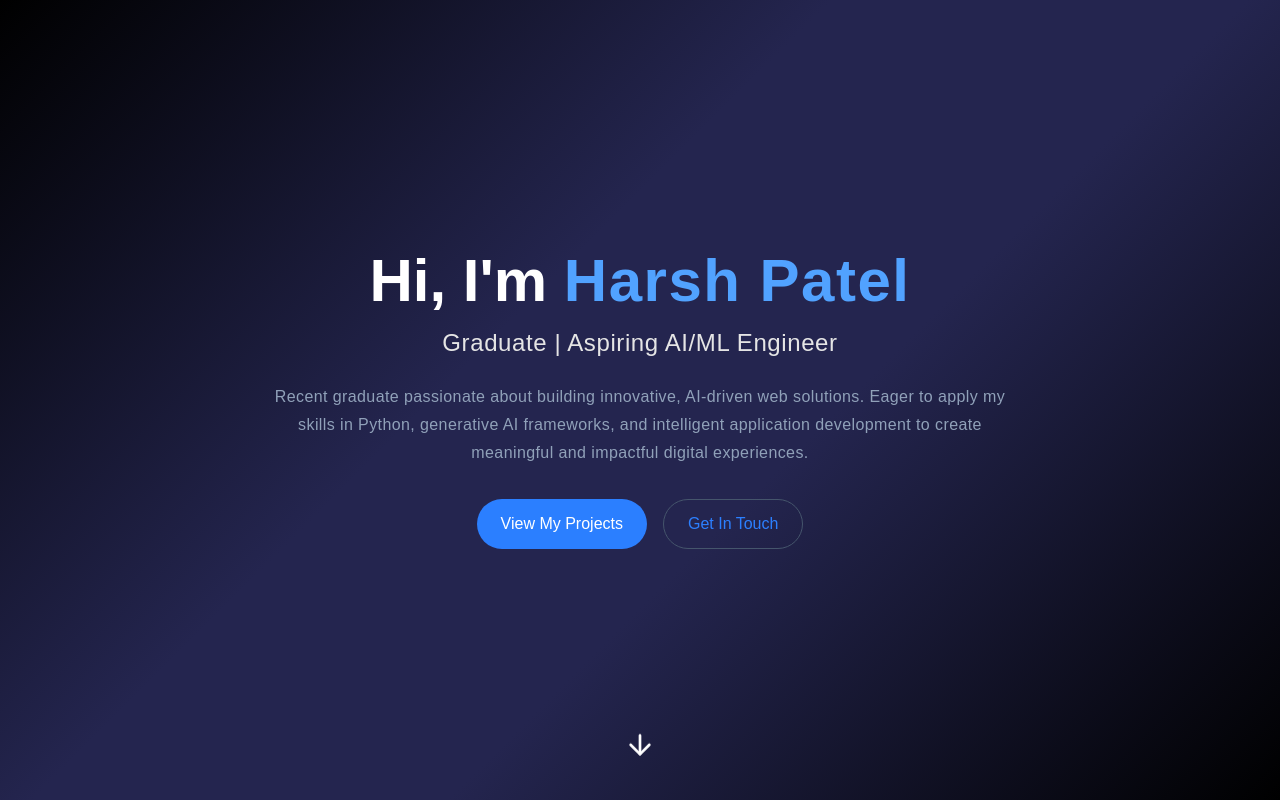
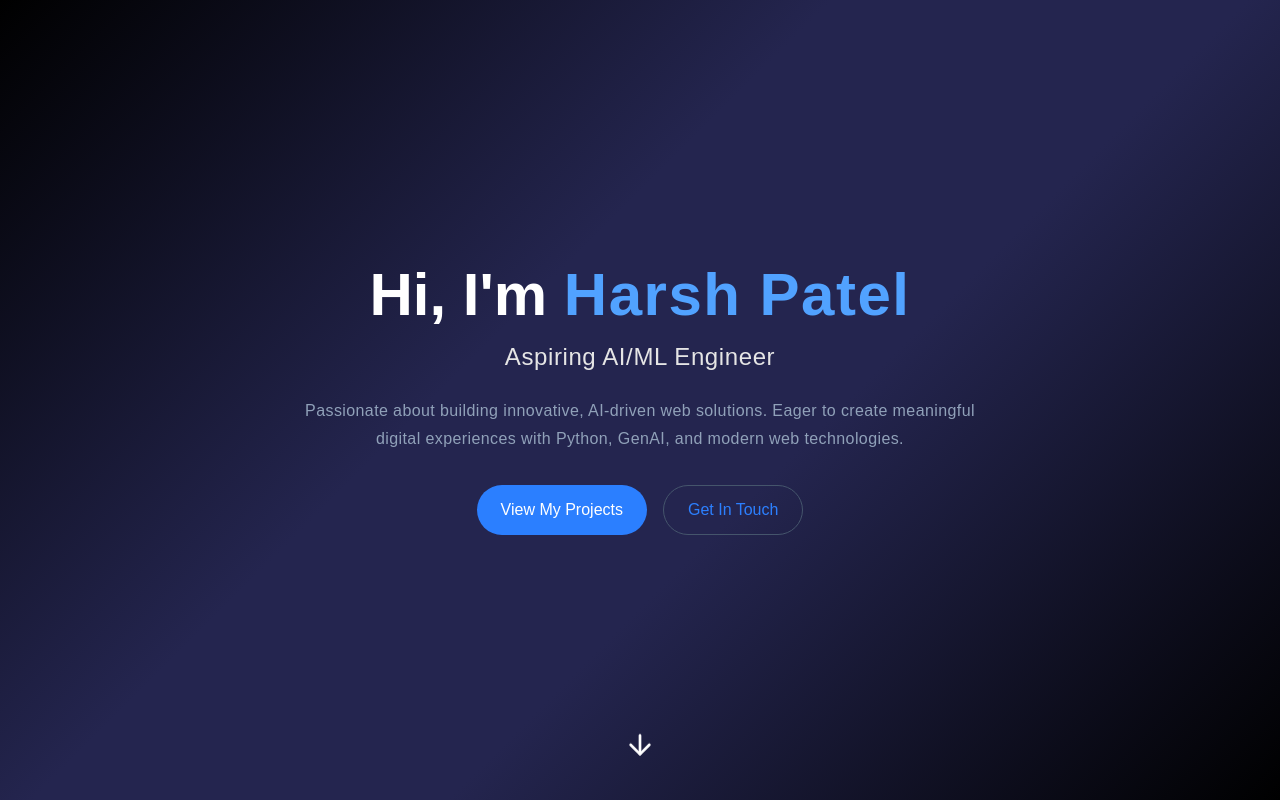
Before and after one commit to Harshh206/portfolio, a React (Vite) app: page / in a window 1280 px wide. Shown: the top 800 px of the page. Built offline with nearby package versions, Linux system fonts and the light colour scheme; a web font is replaced by a local one.

Commit message:
Refine Hero component text

```diff
--- a/src/app/components/Hero.tsx
+++ b/src/app/components/Hero.tsx
@@ -11,13 +11,18 @@ export function Hero() {
           <span className="text-blue-400 tracking-wide">Harsh Patel</span>
         </h1>
         <h2 className="mb-6 text-neutral-200 text-xl font-normal tracking-wide text-muted-foreground md:text-2xl tracking-wide">
-          Graduate | Aspiring AI/ML Engineer
+          Aspiring AI/ML Engineer
         </h2>
-        <p className="mb-8 text-slate-400 max-w-3xl mx-auto text-base leading-7 text-foreground/70 tracking-wide ">
-          Recent graduate passionate about building
-          innovative, AI-driven web solutions. Eager to apply my skills in
-          Python, generative AI frameworks, and intelligent application
-          development to create meaningful and impactful digital experiences.
+        {/* <p className="mb-8 text-slate-400 max-w-3xl mx-auto text-base leading-7 text-foreground/70 tracking-wide ">
+          Recent graduate passionate about building innovative, AI-driven web
+          solutions. Eager to apply my skills in Python, generative AI
+          frameworks, intelligent application development and and modern web
+          technologies to create meaningful and impactful digital experiences.
+        </p> */}
+        <p className="mb-8 text-slate-400 max-w-2xl mx-auto text-base leading-7 text-foreground/70 tracking-wide ">
+          Passionate about building innovative, AI-driven web solutions.
+          Eager to create meaningful digital experiences with Python, GenAI, and
+          modern web technologies.
         </p>
         <div className="flex flex-col justify-center gap-4 sm:flex-row">
           <a
```
